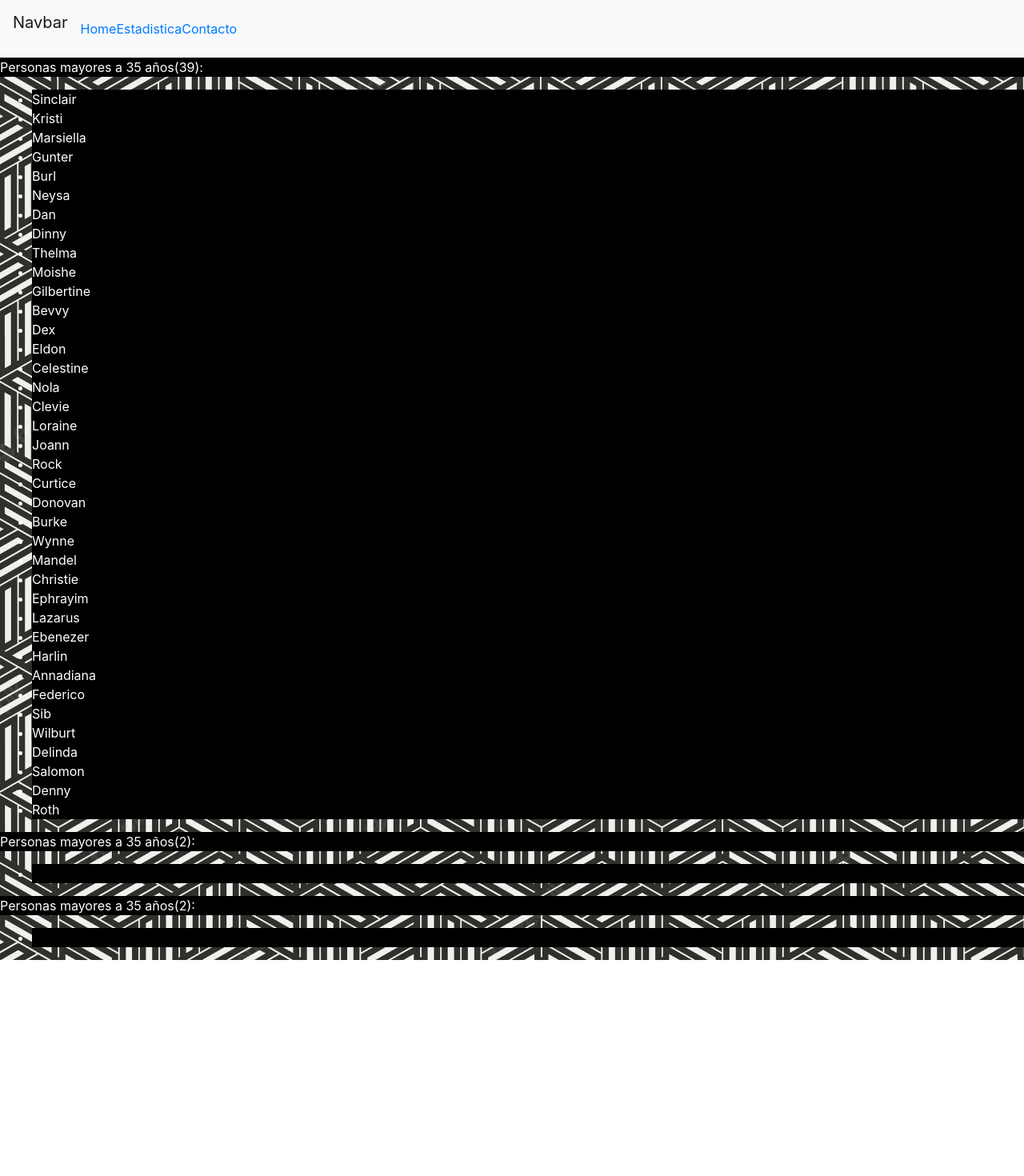
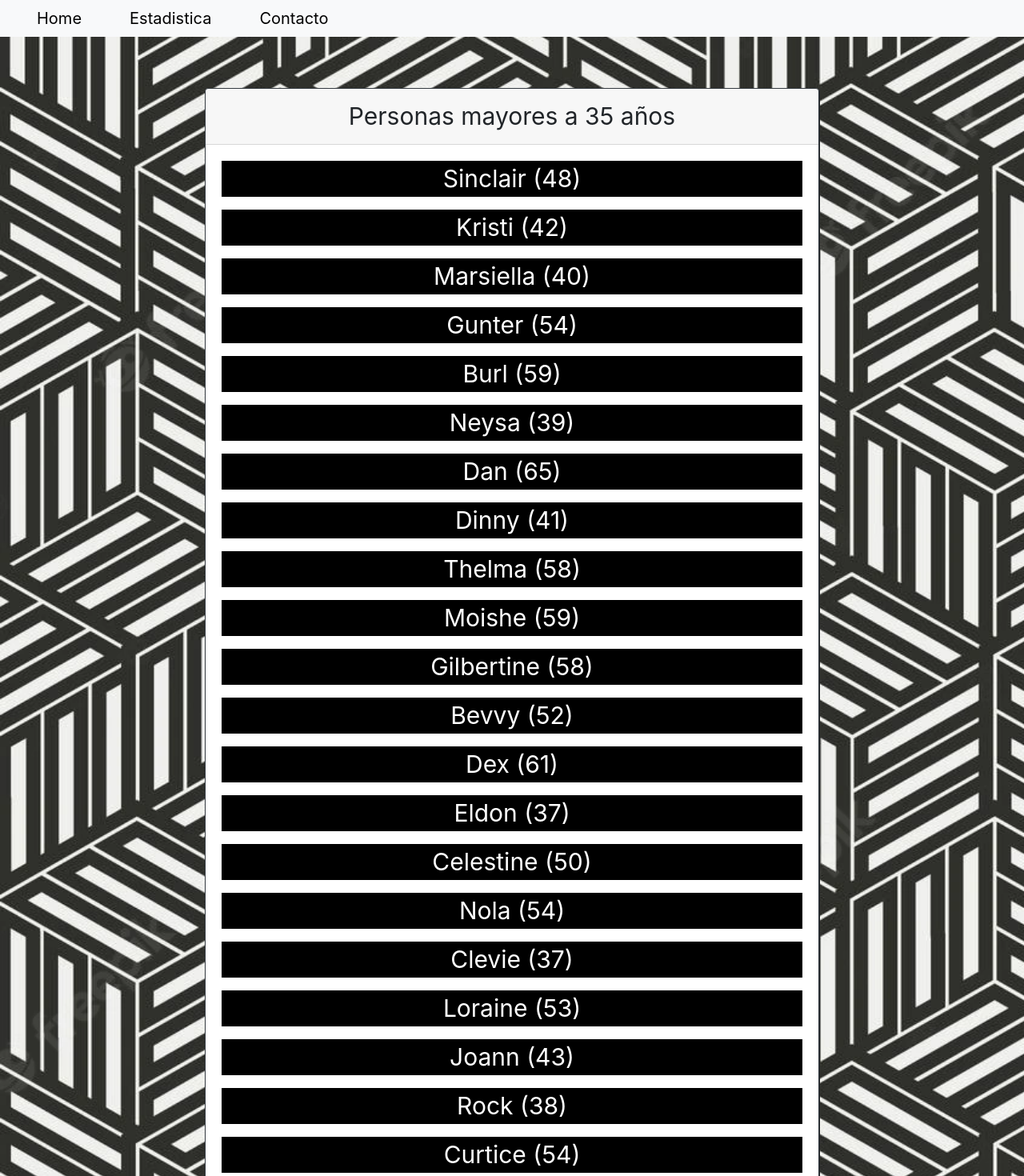
Before and after one commit to Paste3/tp8-efsi, a React (Create React App) app: page /estadistica in a window 1280 px wide. Shown: the top 1470 px of the page at 80% size. Before the commit the page ends 1200 px from the top, so only its background shows below. Built offline with nearby package versions, Linux system fonts and the light colour scheme.

Commit message:
terminado :)

```diff
--- /dev/null
+++ b/src/components/Card.js
@@ -0,0 +1,19 @@
+import React from "react"
+
+export default function Card(props) {
+
+    return (
+        <>
+            <div className="cardww">
+                <>
+                    <div className="card border-dark mb-3" >
+                        <div className="card-header">{props.titulo}</div>
+                        <div className="card-body text-dark">
+                            {props.nombres}
+                        </div>
+                    </div>
+                </>
+            </div>
+        </>
+    )
+}
--- a/src/components/NavBar.js
+++ b/src/components/NavBar.js
@@ -4,20 +4,19 @@ export default function MyNavBar() {
     return(
     <>
         <nav className="navbar navbar-expand-lg navbar-light bg-light">
-            <p className="navbar-brand" href="#">Navbar</p>
             <button className="navbar-toggler" type="button" data-toggle="collapse" data-target="#navbarNavDropdown" aria-controls="navbarNavDropdown" aria-expanded="false" aria-label="Toggle navigation">
                 <span className="navbar-toggler-icon"></span>
             </button>
             <div className="collapse navbar-collapse" id="navbarNavDropdown">
                 <ul className="navbar-nav">
-                    <li className="nav-item active">
-                        <Link to="/home"> Home </Link>
+                    <li className="nav-item active hov">
+                        <Link to="/home" style={{ textDecoration: 'none',fontSize: "20px",margin: "30px",color: "black"}}> Home  </Link>
                     </li>
-                    <li className="nav-item active">
-                        <Link to="/estadistica"> Estadistica </Link>
+                    <li className="nav-item active hov ">
+                        <Link to="/estadistica" style={{ textDecoration: 'none',fontSize: "20px",margin: "30px",color: "black"}}> Estadistica  </Link>
                     </li>
-                    <li className="nav-item active">
-                        <Link to="/contacto"> Contacto </Link>
+                    <li className="nav-item active hov">
+                        <Link to="/contacto" style={{ textDecoration: 'none',fontSize: "20px",margin: "30px",color: "black"}}> Contacto  </Link>
                     </li>
                 </ul>
             </div>
--- a/src/screens/Estadistica.js
+++ b/src/screens/Estadistica.js
@@ -1,63 +1,47 @@
-import Personas from "../components/Personas"
+import Personas from "../components/Personas";
+import Card from "../components/Card"
+
 export default function Estadistica() {
+    let objm = {
+        edad: "200",
+        nombre: "",
+    }
+    let objM = {
+        edad: "0",
+        nombre: "",
+    }
     let mayores35 = [];
     let mayorEdad = [];
-    let nombresMenor = []
-    let nombresMayor = []
     let menorEdad = [];
-    var min = 200;
-    var max = 0;
-    var nombreMayor = "";
-    var nombreMenor = "";
     for (let i = 0; i < Personas.length; i++) {
         if (Personas[i].edad > 35) {
             mayores35.push(Personas[i]);
         }
-        if (Personas[i].edad <= min) {
-            min = Personas[i].edad
-            nombreMenor = Personas[i]
-            menorEdad = []
-            nombresMenor = []
-            nombresMenor.push(nombreMenor)
-            menorEdad.push(min)
+        if (Personas[i].edad <= objm.edad) {
+            objm.edad = Personas[i].edad;
+            objm.nombre = Personas[i].nombre;
         }
-        if (Personas[i].edad >= max) {
-            max = Personas[i].edad
-            nombreMayor = Personas[i]
-            mayorEdad = []
-            nombresMayor = []
-            nombresMayor.push(nombreMayor)
-            mayorEdad.push(max)
+        if (Personas[i].edad >= objM.edad) {
+            objM.edad = Personas[i].edad;
+            objM.nombre = Personas[i].nombre;
         }
-        console.log("min: " + min + " max: " + max);
-        console.log("minimo: " + nombresMenor[i] + " maximo: " + nombresMayor[i]);
+
+        console.log(mayorEdad);
+        console.log(menorEdad);
     }
+    menorEdad.push(objm)
+    mayorEdad.push(objM)
     return (
         <>
-            <p className="blanco">Personas mayores a 35 años({mayores35.length + 1}):</p>
-            <ul>
-                {
-                    mayores35.map(mayor35 => (
-                        <li className="blanco"> {mayor35.nombre} </li>
-                    ))
-                }
-            </ul>
-            <p className="blanco">Personas mayores a 35 años({mayorEdad.length + 1}):</p>
-            <ul>
-                {
-                    mayorEdad.map(mayor => (
-                        <li className="blanco"> {mayor.nombre} </li>
-                    ))
-                }
-            </ul>
-            <p className="blanco">Personas mayores a 35 años({menorEdad.length + 1}):</p>
-            <ul>
-                {
-                    menorEdad.map(menor => (
-                        <li className="blanco"> {menor.nombre} </li>
-                    ))
-                }
-            </ul>
+            <Card titulo="Personas mayores a 35 años" nombres={mayores35.map((mayor35) => (
+                <p className="blanco"> {mayor35.nombre} ({mayor35.edad})</p>
+            ))}></Card>
+            <Card titulo="Persona mas grande" nombres={mayorEdad.map((mayor) => (
+                <p className="blanco"> {mayor.nombre} ({mayor.edad})</p>
+            ))}></Card>
+            <Card titulo="Persona mas chica" nombres={menorEdad.map((menor) => (
+                <p className="blanco"> {menor.nombre} ({menor.edad})</p>
+            ))}></Card>
         </>
-    )
+    );
 }
```
Also changed, not shown: src/index.css.
